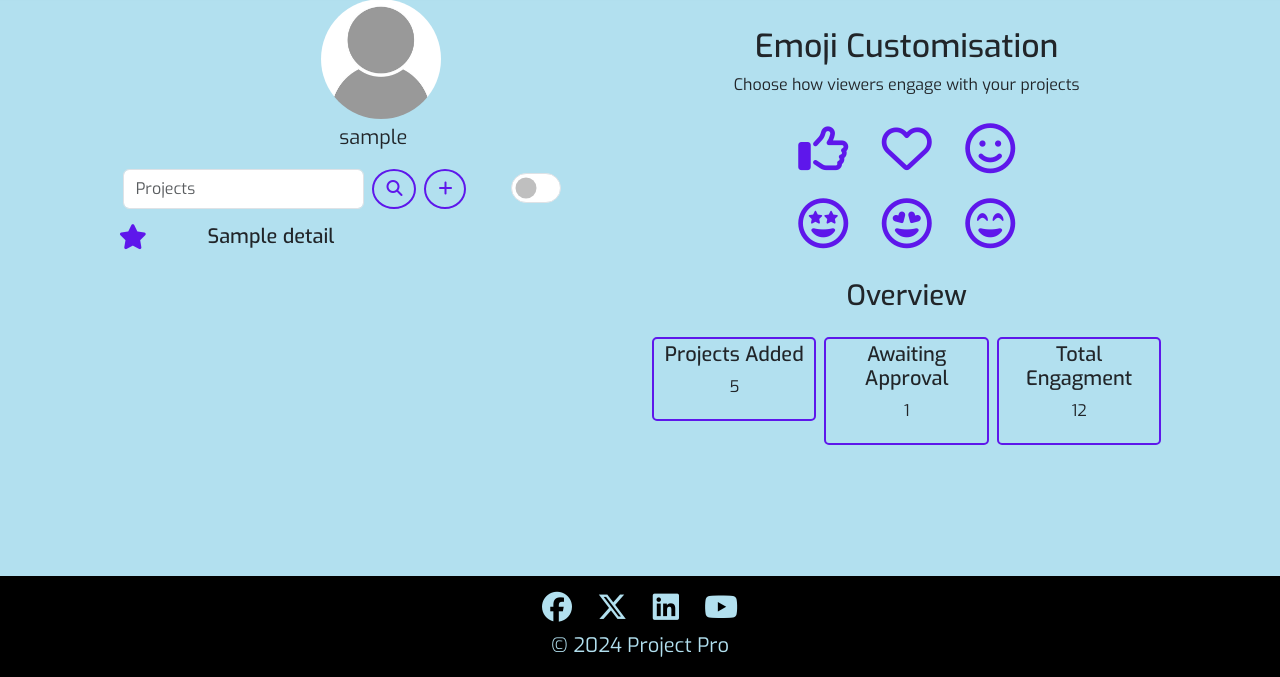
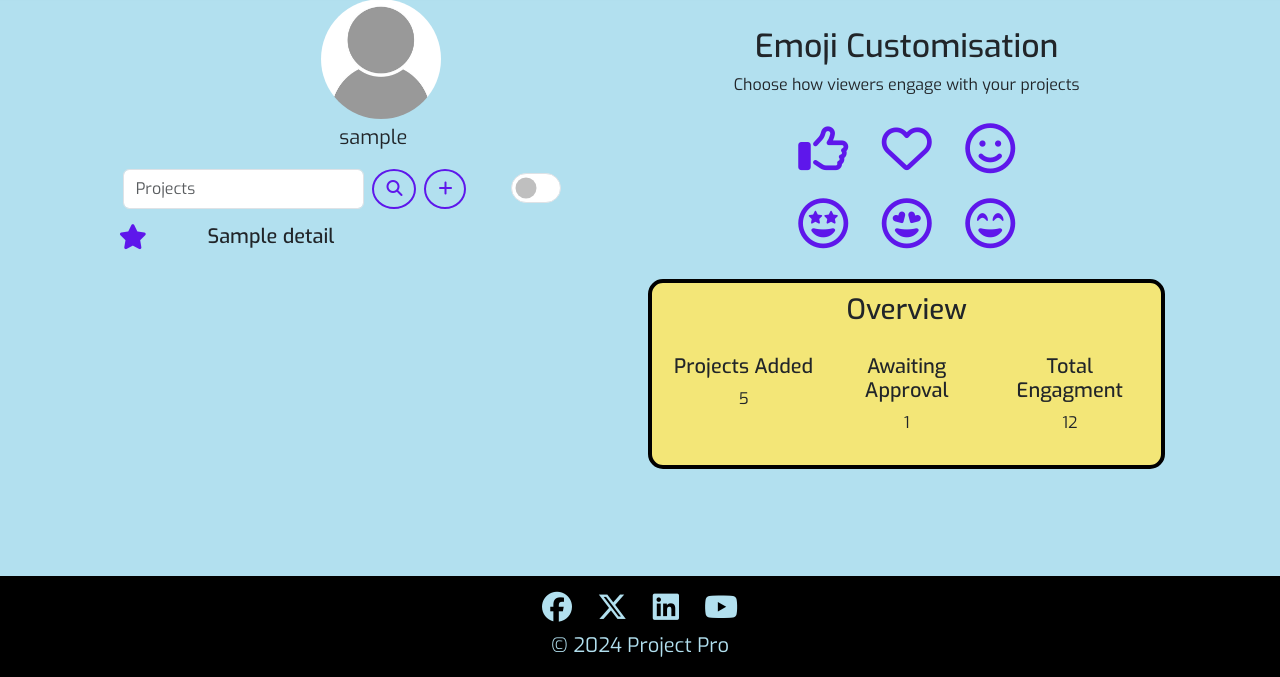
Before and after one commit to Spencily/Project-Pros, a Django app: page /dashboard/ in a window 1280 px wide. Shown: the part 123-800 px from the top of the page. Run offline with Django 5.2, Linux system fonts and the light colour scheme; a user stored in the database is signed in; tables that the repository leaves empty hold one stand-in row (values such as "Sample post"); some libraries are stand-ins or nearby versions.

Commit message:
Add search functionality to dashboard project list

```diff
--- a/project/templates/project/dashboard.html
+++ b/project/templates/project/dashboard.html
@@ -78,10 +105,10 @@
                     </div>
                 </div>
             </div>
-            <div class="row text-center gx-2 mt-3 mb-5">
+            <div class="row text-center gx-2 mt-3 mb-5" id="dashboard-section-three">
                 <h3>Overview</h3>
                 <div class="col mt-3">
-                    <div class="overview-box p-1">
+                    <div class="p-1">
                         <h5>Projects Added</h5>
                         <p>
                             5
@@ -89,13 +116,13 @@
                     </div>
                 </div>
                 <div class="col mt-3">
-                    <div class="overview-box p-1">
+                    <div class="p-1">
                         <h5>Awaiting Approval</h5>
                         <p>1</p>
                     </div>
                 </div>
                 <div class="col mt-3">
-                    <div class="overview-box p-1">
+                    <div class="p-1">
                         <h5>Total Engagment</h5>
                         <p>12</p>
                     </div>
--- a/project/views.py
+++ b/project/views.py
@@ -11,8 +11,14 @@ def dashboard_content(request):
 
     projects = project_detail.objects.all().order_by("-favourite")
 
+    search = request.GET.get("project-search")
+    search_results = project_detail.objects.filter(title__icontains=search).values() if search != None else ''
+
     return render(
         request,
         'project/dashboard.html',
-        {'projects' : projects},
+        {
+            'projects' : projects,
+            'search_results' : search_results,
+        },
     )
--- a/static/css/style.css
+++ b/static/css/style.css
@@ -82,6 +82,16 @@ body {
 /* sign up page */
 
 /* Dashboard */
+
+/* /* #dashboard-section-one,
+#dashboard-section-two, */
+#dashboard-section-three {
+    background-color: rgb(243, 230, 119);
+    border-radius: 15px;
+    border: 4px solid black;
+    padding: 10px;
+}
+
 #profile-image {
     margin-top: 20px;
     display:flex;
@@ -177,11 +187,6 @@ body {
     border-radius:50%;
 }
 
-.overview-box {
-    border: 2px solid #5e17eb;
-    border-radius: 5px;
-}
-
 /* Footer */
 #footer-spacer {
     height: 101px;
```
Also changed, not shown: other parts of project/templates/project/dashboard.html (+30 -3 lines).
